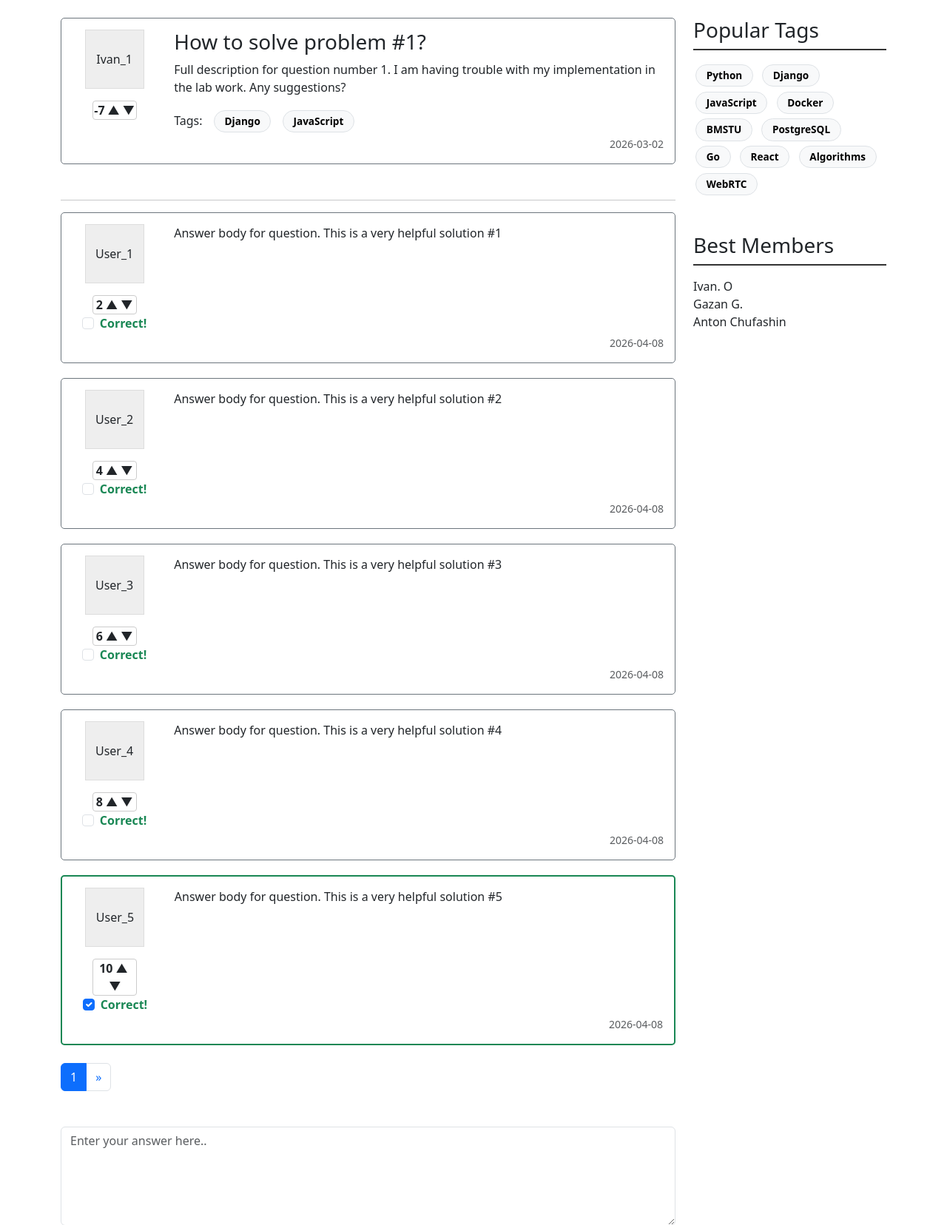
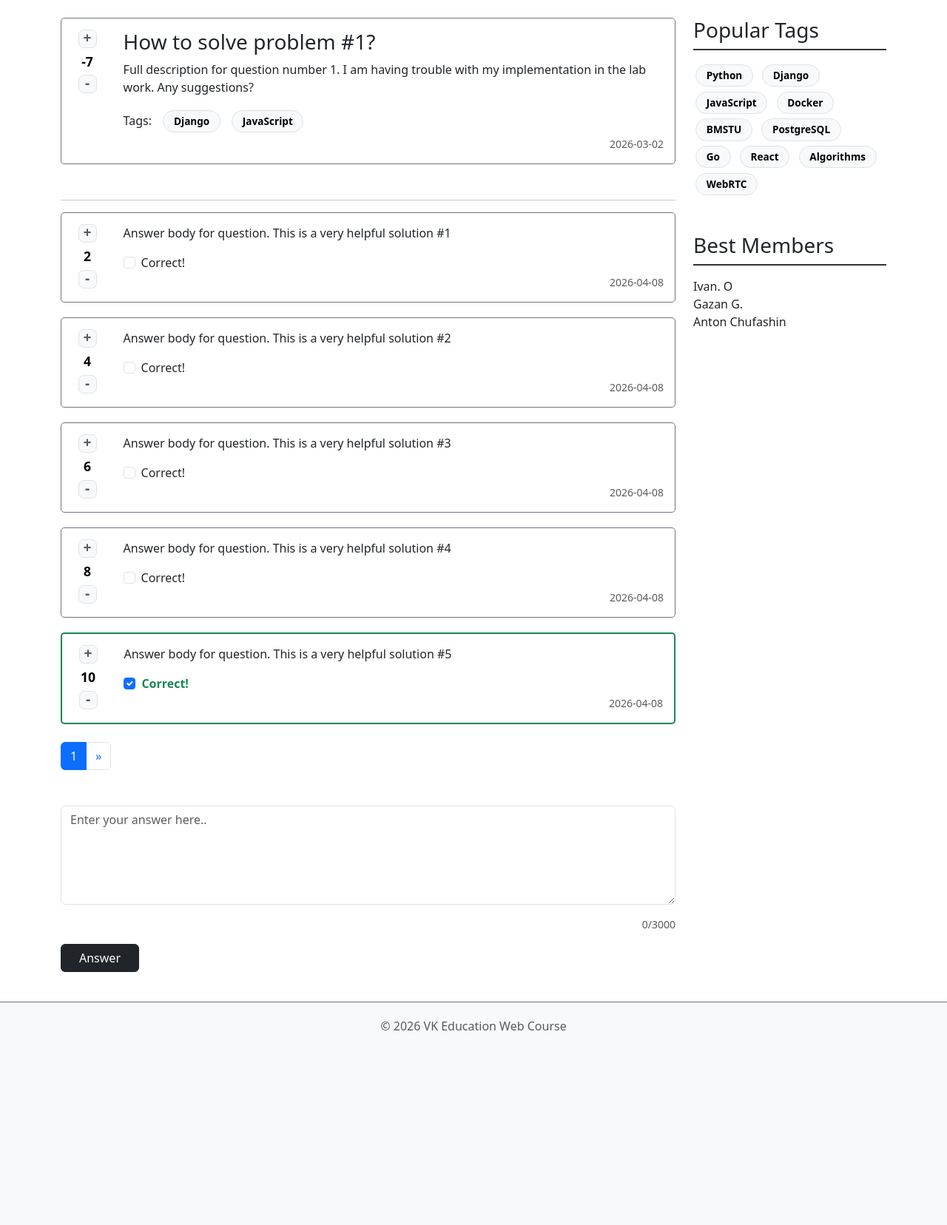
Before and after one commit to Oven29/2026-VK-EDU-Web-11-Ovchinnikov-I, a Django app: page /question/1/ in a window 1280 px wide. Shown: the part 69-1725 px from the top of the page at 74% size. After the commit the page ends 1462 px from the top, so only its background shows below. Run offline with Django 5.2, Linux system fonts and the light colour scheme; some libraries are stand-ins or nearby versions.

Commit message:
style: redesign raiting buttons, remove user photo from question/answer card (#2)

```diff
--- a/questions/static/questions/css/main.css
+++ b/questions/static/questions/css/main.css
@@ -16,6 +16,7 @@ a {
     text-decoration: none;
     color: inherit;
     font-weight: 500;
+    cursor: pointer;
 }
 
 a:hover {
@@ -86,25 +87,66 @@ a:hover {
 }
 
 .vote-widget {
-    width: 60px;
-    text-align: center;
-    border: 1px solid #ccc;
-    border-radius: 4px;
-    padding: 5px;
     display: flex;
-    flex-wrap: wrap;
-    justify-content: center;
+    flex-direction: column;
+    align-items: center;
+    gap: 5px;
+    width: 40px;
+}
+
+.vote-count {
+    font-weight: 700;
+    font-size: 1.1rem;
+    color: var(--bs-emphasis-color);
 }
 
 .vote-btn {
+    display: flex;
+    align-items: center;
+    justify-content: center;
+
+    width: 25px;
+    height: 25px;
+
+    border-radius: 30%;
+    border: 1px solid var(--bs-border-color);
+    background-color: var(--bs-light);
+    color: var(--bs-secondary-color);
+
     cursor: pointer;
     user-select: none;
-    transition: color 0.2s;
+    font-weight: bold;
+    font-size: 1.2rem;
+    line-height: 1;
+    transition: all 0.2s ease;
+    padding-bottom: 4px;
 }
 
-.vote-btn.active {
-    font-weight: bold;
-    opacity: 1;
+.vote-up:hover,
+.vote-down:hover {
+    transform: translateY(-2px);
+}
+
+.vote-up:hover {
+    border-color: var(--bs-success);
+    color: var(--bs-success) !important;
+}
+
+.vote-down:hover {
+    border-color: var(--bs-danger);
+    color: var(--bs-danger) !important;
+}
+
+.vote-up.active {
+    background-color: var(--bs-success-bg-subtle);
+    border-color: var(--bs-success);
+    color: var(--bs-success) !important;
+}
+
+.vote-down.active {
+    background-color: var(--bs-danger-bg-subtle);
+    border-color: var(--bs-danger);
+    color: var(--bs-danger) !important;
 }
 
 .avatar-box {
--- a/questions/static/questions/js/main.js
+++ b/questions/static/questions/js/main.js
@@ -14,22 +14,22 @@ $(document).ready(function () {
         let currentVotes = parseInt($counter.text());
 
         if ($this.hasClass('active')) {
-            $this.removeClass('active text-success text-danger');
+            $this.removeClass('active');
             $counter.text(action === 'up' ? currentVotes - 1 : currentVotes + 1);
             return;
         }
 
         if ($opposed.hasClass('active')) {
-            $opposed.removeClass('active text-success text-danger');
+            $opposed.removeClass('active');
             currentVotes = action === 'up' ? currentVotes + 1 : currentVotes - 1;
         }
 
         $this.addClass('active');
         if (action === 'up') {
-            $this.addClass('text-success');
+            $this.addClass('');
             $counter.text(currentVotes + 1);
         } else {
-            $this.addClass('text-danger');
+            $this.addClass('');
             $counter.text(currentVotes - 1);
         }
     });
@@ -41,10 +41,8 @@ $(document).ready(function () {
 
         if (countSymbols >= 3000) {
             $(this).val(text.slice(0, 3000));
-            $counter.addClass('text-danger');
-        } else {
-            $counter.removeClass('text-danger');
         }
+
         $counter.text(`${countSymbols}/3000`);
     }).trigger('input');
 
--- a/questions/templates/questions/components/rating.html
+++ b/questions/templates/questions/components/rating.html
@@ -1,5 +1,5 @@
-<div class="vote-widget mx-auto p-0 mt-3">
-    <div class="fw-bold me-1 vote-count">{{ rating }}</div>
-    <span class="vote-btn me-1" data-action="up">▲</span>
-    <span class="vote-btn" data-action="down">▼</span>
+<div class="vote-widget">
+    <span class="vote-btn vote-up" data-action="up">+</span>
+    <div class="vote-count">{{ rating }}</div>
+    <span class="vote-btn vote-down" data-action="down">-</span>
 </div>
--- a/questions/templates/questions/question.html
+++ b/questions/templates/questions/question.html
@@ -5,15 +5,10 @@
 {% block content %}
 <div class="question-card mb-5">
     <div class="row">
-        <div class="col-2 text-center">
-            <div class="avatar-box mx-auto mb-2 d-flex align-items-center justify-content-center">
-                <span>{{ question.author }}</span>
-            </div>
-
+        <div class="col-1 text-center">
             {% include 'questions/components/rating.html' with rating=question.rating %}
-
         </div>
-        <div class="col-10">
+        <div class="col-11">
             <h3>{{ question.title }}</h3>
             <p>{{ question.content }}</p>
             <div class="mt-3">
@@ -36,26 +31,25 @@
     {% for answer in answers %}
     <div class="answer-card {% if answer.is_correct %}correct-answer{% endif %}">
         <div class="row">
-            <div class="col-2 text-center">
-                <div class="avatar-box mx-auto mb-2 d-flex align-items-center justify-content-center">
-                    <span>{{ answer.author }}</span>
-                </div>
+            <div class="col-1 text-center">
+                {% include 'questions/components/rating.html' with rating=answer.rating %}
+            </div>
 
-                {% include 'questions/components/rating.html' with rating=answer.rating %}
+            <div class="col-11">
+                <p>{{ answer.content }}</p>
 
                 <div class="form-check d-inline-block">
                     <input class="form-check-input" type="checkbox" value="{{ answer.id }}" id="correct{{ answer.id }}"
                         {% if answer.is_correct %}checked{% endif %}>
-                    <label class="form-check-label correct-label" for="correct1">Correct!</label>
+                    <label class="form-check-label  {% if answer.is_correct %}correct-label{% endif %}"
+                        for="correct1">Correct!</label>
+                </div>
+
+                <div class="text-end text-muted">
+                    <small>{{ answer.created_at }}</small>
                 </div>
             </div>
-            <div class="col-10">
-                <p>{{ answer.content }}</p>
-            </div>
 
-            <div class="text-end text-muted">
-                <small>{{ answer.created_at }}</small>
-            </div>
         </div>
     </div>
     {% endfor %}
```
Also changed, not shown: questions/templates/questions/index.html (+5 -9 lines).
